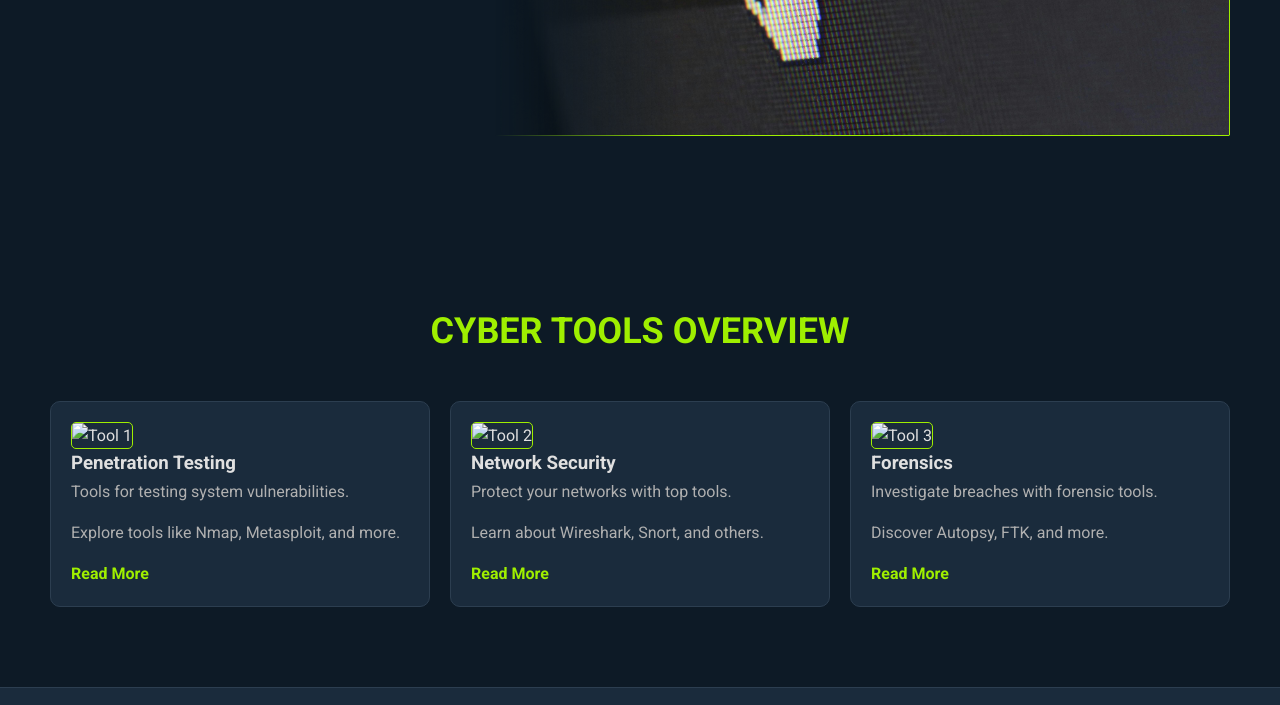
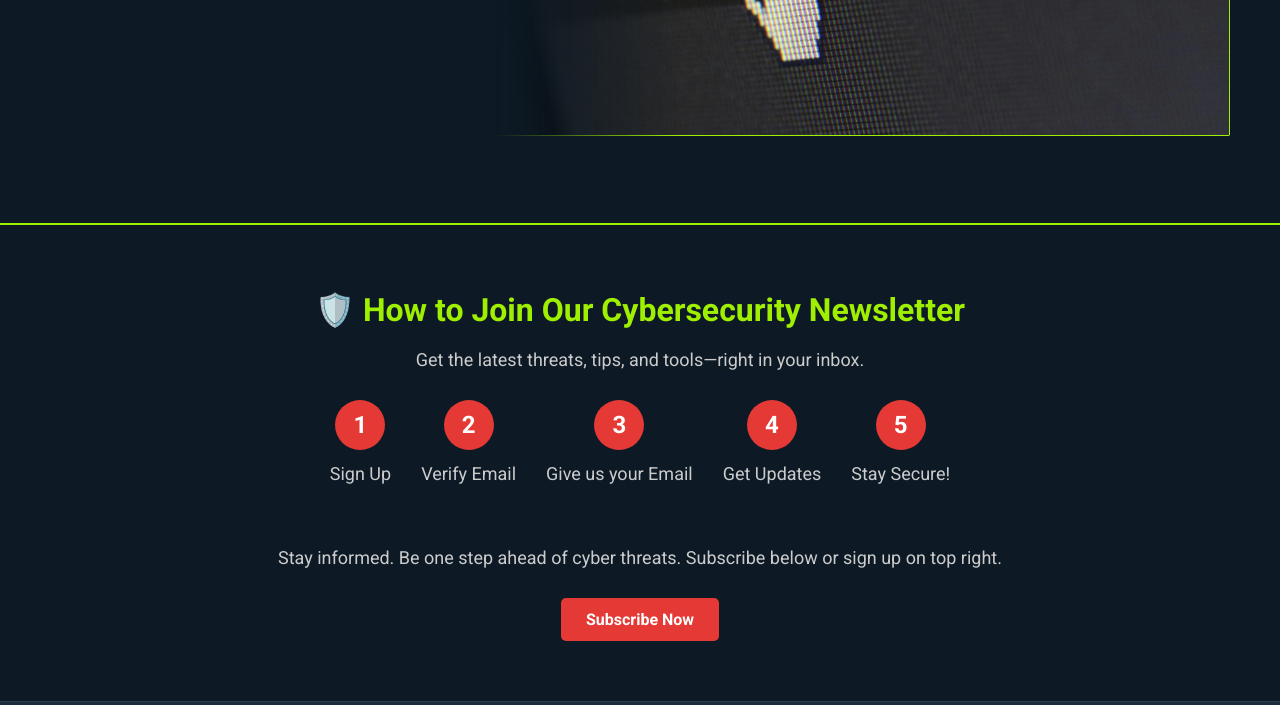
Before and after one commit to nahmad0/nahmad0.github.io, a plain HTML site: page index.html in a window 1280 px wide. Shown: the part 1524-2229 px from the top of the page. Drawn offline with Linux system fonts and the light colour scheme.

```diff
--- a/index.html
+++ b/index.html
@@ -116,38 +116,41 @@
 
 
     <!-- Cyber Tools Section -->
-    <section class="tools">
-        <h2>CYBER TOOLS OVERVIEW</h2>
-        <div class="cards">
-            <div class="card">
-                <div class="image">
-                    <img src="tool1.jpg" alt="Tool 1">
+<!-- Stay Updated Section -->
+<!-- Newsletter Icons + CTA Section -->
+<!-- Steps to Join Newsletter -->
+<section class="newsletter-steps">
+    <h2>🛡️ How to Join Our Cybersecurity Newsletter</h2>
+    <p>Get the latest threats, tips, and tools—right in your inbox.</p>
+
+    <div class="steps-container">
+      <div class="step">
+        <div class="circle">1</div>
+        <p>Sign Up</p>
       </div>
-                <h3>Penetration Testing</h3>
-                <p>Tools for testing system vulnerabilities.</p>
-                <p>Explore tools like Nmap, Metasploit, and more.</p>
-                <a href="tools.html">Read More</a>
+      <div class="step">
+        <div class="circle">2</div>
+        <p>Verify Email</p>
       </div>
-            <div class="card">
-                <div class="image">
-                    <img src="tool2.jpg" alt="Tool 2">
+      <div class="step">
+        <div class="circle">3</div>
+        <p>Give us your Email</p>
       </div>
-                <h3>Network Security</h3>
-                <p>Protect your networks with top tools.</p>
-                <p>Learn about Wireshark, Snort, and others.</p>
-                <a href="tools.html">Read More</a>
+      <div class="step">
+        <div class="circle">4</div>
+        <p>Get Updates</p>
       </div>
-            <div class="card">
-                <div class="image">
-                    <img src="tool3.jpg" alt="Tool 3">
-                </div>
-                <h3>Forensics</h3>
-                <p>Investigate breaches with forensic tools.</p>
-                <p>Discover Autopsy, FTK, and more.</p>
-                <a href="tools.html">Read More</a>
+      <div class="step">
+        <div class="circle">5</div>
+        <p>Stay Secure!</p>
       </div>
     </div>
+
+    <p class="callout-text">Stay informed. Be one step ahead of cyber threats. Subscribe below or sign up on top right.</p>
+    <button class="signup-btn">Subscribe Now</button>
   </section>
+
+
 
     <!-- Footer -->
     <footer>
--- a/styles.css
+++ b/styles.css
@@ -608,3 +608,86 @@
   .tab-contents.active-tab {
     display: block;
   }
+
+
+/* ================== */
+
+
+
+
+
+
+
+
+
+
+
+
+/* Sign up section css */
+.newsletter-steps {
+    background-color: #0d1a26;
+    color: #e0e0e0;
+    padding: 60px 20px;
+    text-align: center;
+    border-top: 2px solid #9fef00;
+}
+
+.newsletter-steps h2 {
+    color: #9fef00;
+    font-size: 32px;
+    margin-bottom: 10px;
+}
+
+.newsletter-steps p {
+    font-size: 18px;
+    color: #ccc;
+    margin-bottom: 25px;
+}
+
+.steps-container {
+    display: flex;
+    justify-content: center;
+    flex-wrap: wrap;
+    gap: 30px;
+    margin-bottom: 30px;
+}
+
+.step {
+    display: flex;
+    flex-direction: column;
+    align-items: center;
+}
+
+.circle {
+    background-color: #e53935;
+    color: white;
+    width: 50px;
+    height: 50px;
+    border-radius: 50%;
+    font-size: 24px;
+    display: flex;
+    align-items: center;
+    justify-content: center;
+    margin-bottom: 10px;
+    font-weight: bold;
+}
+
+.callout-text {
+    color: #b0b0b0;
+    margin-bottom: 20px;
+}
+
+.newsletter-steps .signup-btn {
+    background-color: #e53935;
+    padding: 12px 25px;
+    font-size: 16px;
+    border: none;
+    border-radius: 5px;
+    font-weight: bold;
+    cursor: pointer;
+    color: #fff;
+}
+
+.newsletter-steps .signup-btn:hover {
+    background-color: #610707;
+}
```
Also changed, not shown: test.html (deleted, +0 -40 lines). Lines whose indentation alone changed are shown as unchanged.
